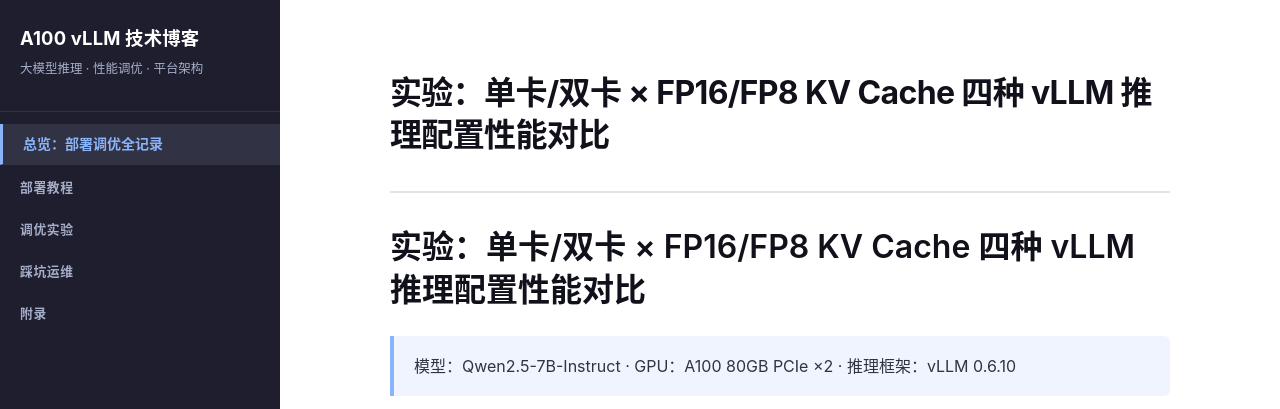
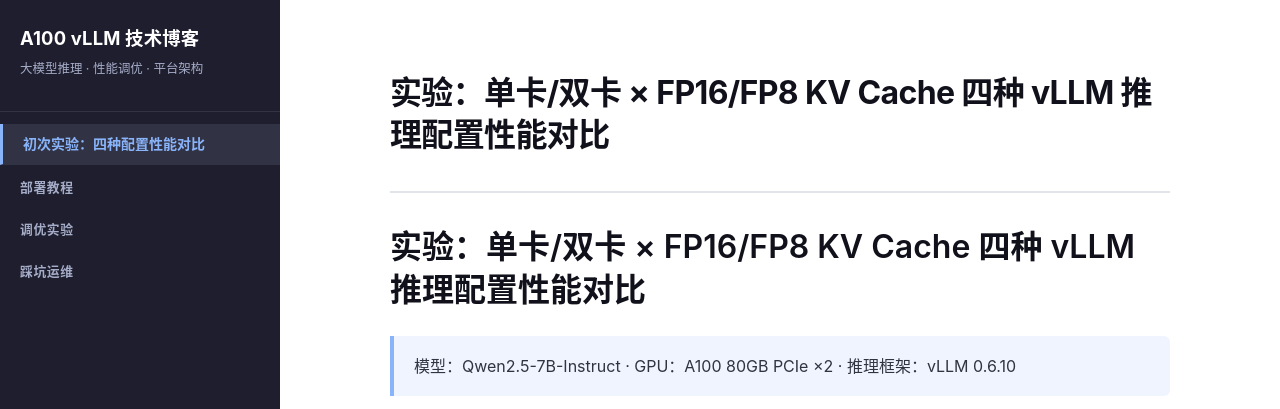
Before and after one commit to cssnoeasy/a100-vllm-benchmark-blog, a Jekyll site: the page built from index.md, in a window 1280 px wide. Shown: the top 409 px of the page. Built offline with Jekyll 4.4.1, drawn with Linux system fonts in a browser that asks for light colours; our own code applies the rules of GitHub Pages for plain Markdown files.

Commit message:
修复侧边栏：删除附录 + 重命名首页标题

```diff
--- a/_data/navigation.yml
+++ b/_data/navigation.yml
@@ -1,6 +1,6 @@
 # 侧边栏导航数据
 
-- title: "总览：部署调优全记录"
+- title: "初次实验：四种配置性能对比"
   url: /
 
 - title: "部署教程"
@@ -25,8 +25,3 @@
       url: /%E8%A1%A5%E5%85%85%E5%AE%9E%E9%AA%8C3/
     - title: "KV Cache 分配不均排查"
       url: /%E8%A1%A5%E5%85%85%E5%AE%9E%E9%AA%8C4/
-
-- title: "附录"
-  children:
-    - title: "最终压测数据表"
-      url: /%E6%9C%80%E7%BB%88%E5%8E%8B%E6%B5%8B%E6%95%B0%E6%8D%AE%E8%A1%A8/
```
